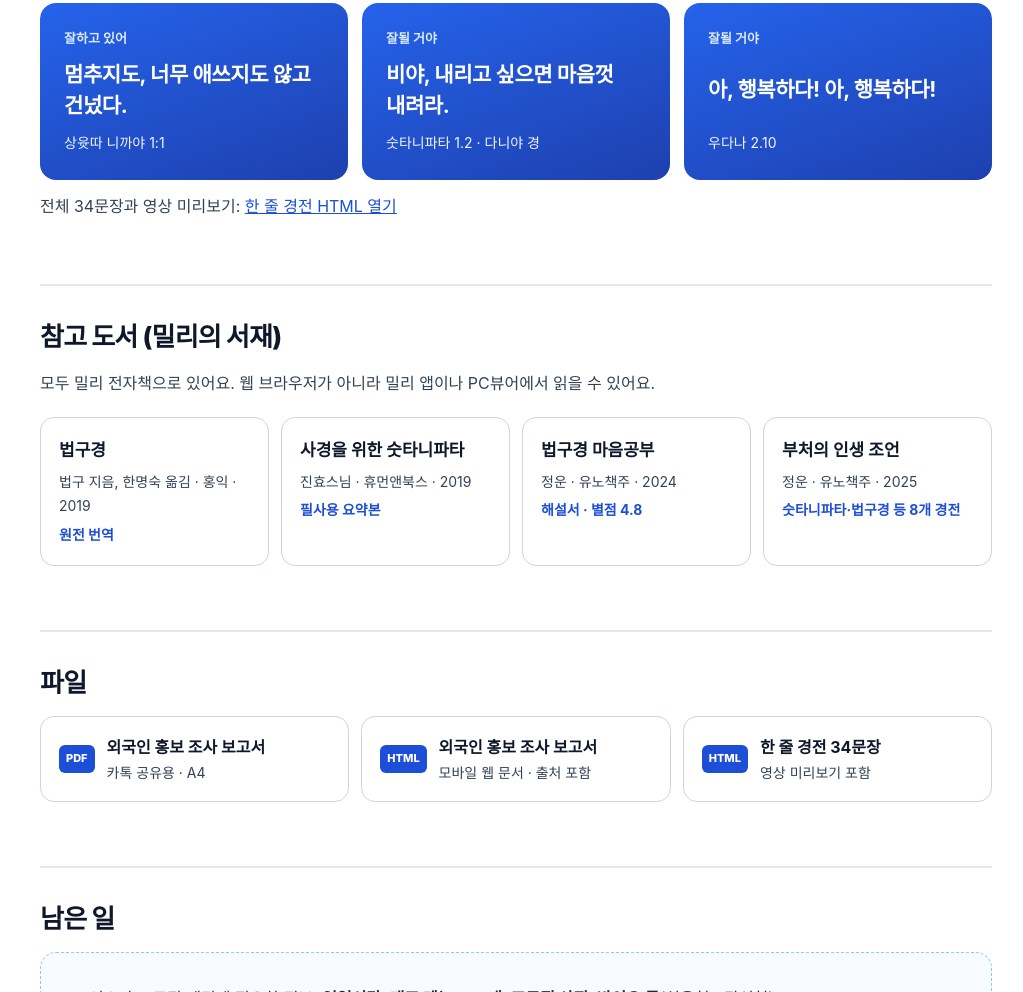
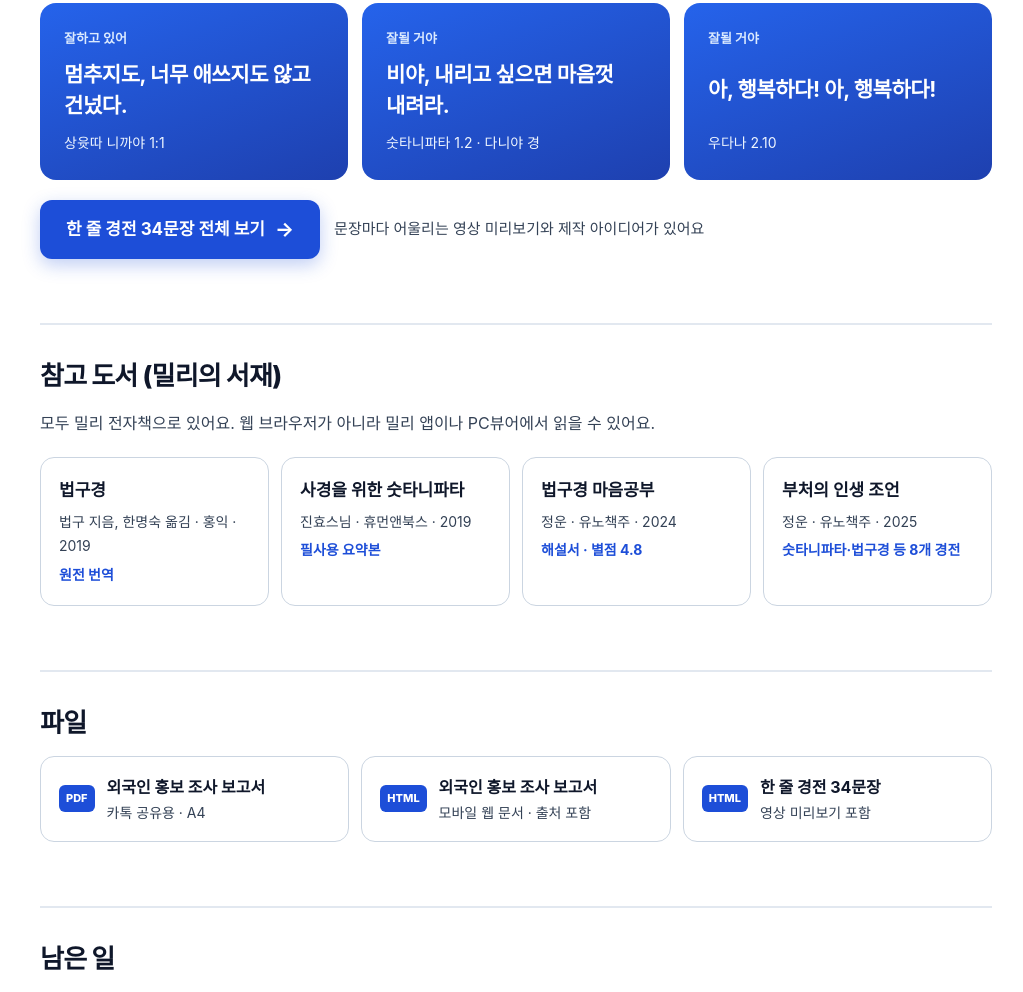
Before and after one commit to Chloe-sh/himalaya-tea-house, a plain HTML site: page index.html in a window 1280 px wide. Shown: the part 5324-6316 px from the top of the page, without its empty margins (124-1147 px from the left). Drawn offline with Linux system fonts and the light colour scheme; a web font is replaced by a local one.

Commit message:
한 줄 경전 링크를 버튼으로 변경

```diff
--- a/index.html
+++ b/index.html
@@ -121,6 +121,14 @@ footer{font-size:14px;color:#334155}
 .idea{border:1px solid #cbd5e1;border-radius:14px;padding:16px 18px;font-size:15px;color:#1e293b}
 .idea b{display:block;font-size:16px;color:#1d4ed8;margin-bottom:4px}
 @media (max-width:820px){.cert-wrap,.ideas{grid-template-columns:1fr}.cert{padding:24px 18px}}
+
+/* cta button */
+.cta{display:flex;align-items:center;gap:14px;flex-wrap:wrap;margin-top:20px}
+.btn{display:inline-flex;align-items:center;gap:10px;background:#1d4ed8;color:#fff!important;text-decoration:none;font-size:17px;font-weight:700;padding:15px 26px;border-radius:12px;box-shadow:0 6px 18px rgba(29,78,216,.28);transition:background .15s,transform .15s}
+.btn:hover{background:#1e40af;transform:translateY(-1px)}
+.btn span{font-size:20px;line-height:1}
+.cta-sub{font-size:15px;color:#334155}
+@media (max-width:820px){.btn{width:100%;justify-content:center}}
 </style></head>
 <body><div class="wrap">
 <div class="flags"><i style="background:#1e40af"></i><i style="background:#2563eb"></i><i style="background:#60a5fa"></i><i style="background:#bfdbfe"></i></div>
@@ -239,7 +247,7 @@ footer{font-size:14px;color:#334155}
 <h2><span>11/16~17</span>영상 콘텐츠: 한 줄 경전</h2>
 <p class="desc">법구경·숫타니파타 등에서 20~40대에게 바로 위로가 되는 문장 34개를 골라, 문장마다 어울리는 영상과 이질적인 제작 아이디어를 붙였어요. 아래는 "힘들었지? / 잘하고 있어 / 잘될 거야" 중 찻집 분위기와 잘 맞는 문장이에요.</p>
 <div class="quotes"><div class="q"><span class="t">힘들었지?</span><p>일어나지 않아도 돼. 좀 견딜 만해?</p><small>상윳따 니까야 22:87</small></div><div class="q"><span class="t">힘들었지?</span><p>이제 편히 자. 다 내려놓았잖아.</p><small>장로니게 1.1</small></div><div class="q"><span class="t">잘하고 있어</span><p>너는 오랫동안, 정말 잘해 왔다.</p><small>디가 니까야 16 · 대반열반경</small></div><div class="q"><span class="t">잘하고 있어</span><p>멈추지도, 너무 애쓰지도 않고 건넜다.</p><small>상윳따 니까야 1:1</small></div><div class="q"><span class="t">잘될 거야</span><p>비야, 내리고 싶으면 마음껏 내려라.</p><small>숫타니파타 1.2 · 다니야 경</small></div><div class="q"><span class="t">잘될 거야</span><p>아, 행복하다! 아, 행복하다!</p><small>우다나 2.10</small></div></div>
-<p class="desc" style="margin:12px 0 0">전체 34문장과 영상 미리보기: <a href="hanjul-gyeongjeon.html" target="_blank">한 줄 경전 HTML 열기</a></p>
+<div class="cta"><a class="btn" href="hanjul-gyeongjeon.html" target="_blank">한 줄 경전 34문장 전체 보기 <span>→</span></a><span class="cta-sub">문장마다 어울리는 영상 미리보기와 제작 아이디어가 있어요</span></div>
 </section>
 
 <section id="books">
```
